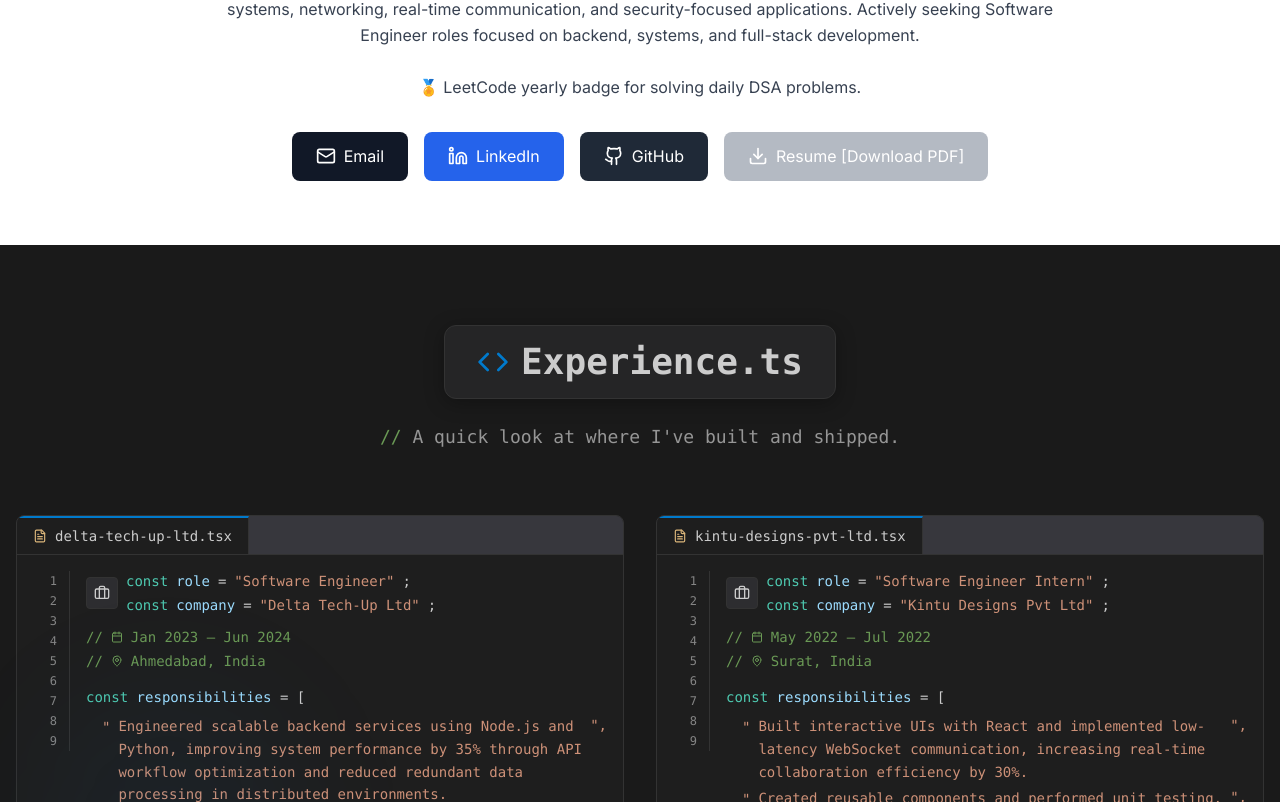
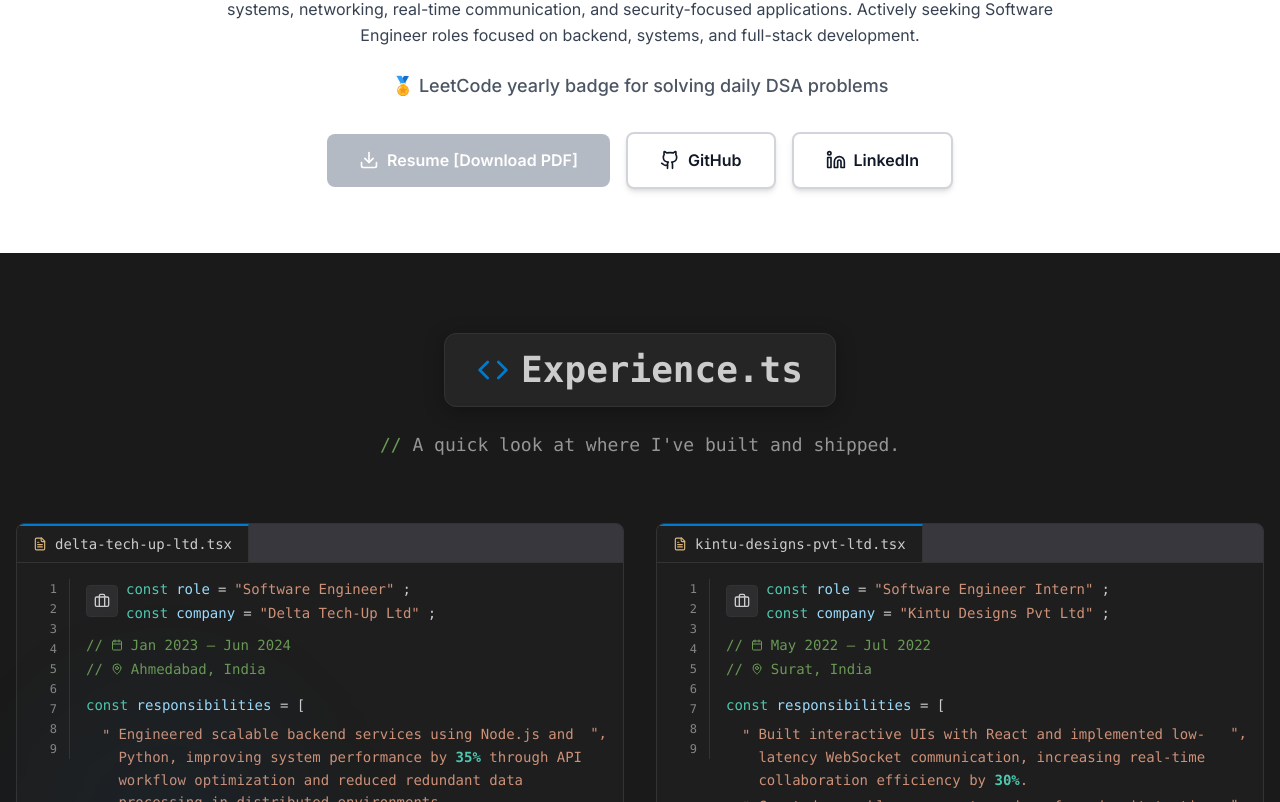
Before and after one commit to JAYKEv/portfolio, a Next.js app: page / in a window 1280 px wide. Shown: the part 398-1200 px from the top of the page. Built offline with nearby package versions, Linux system fonts and the light colour scheme.

Commit message:
Premium modern layout: Added badge, improved button styling with hover effects, highlighted metrics in experience/projects, enhanced project cards with lift animations

```diff
--- a/app/page.tsx
+++ b/app/page.tsx
@@ -31,62 +31,66 @@ export default function Home() {
           </div>
 
           {/* About Text */}
-          <div className="prose prose-lg max-w-none text-center mb-8">
-            <p className="text-gray-700 leading-relaxed whitespace-pre-line">
+          <div className="prose prose-lg max-w-none text-center mb-6">
+            <p className="text-gray-700 leading-relaxed">
               {site.summary}
             </p>
           </div>
 
-          {/* Social Links */}
+          {/* Badge */}
+          {site.badge && (
+            <div className="text-center mb-8">
+              <p className="text-gray-600 text-lg font-medium">
+                {site.badge}
+              </p>
+            </div>
+          )}
+
+          {/* Action Buttons with Premium Styling */}
           <div className="flex items-center justify-center gap-4 flex-wrap">
-            <a
-              href={`mailto:${site.email}`}
-              className="inline-flex items-center gap-2 px-6 py-3 bg-gray-900 text-white rounded-lg
-                         hover:bg-gray-800 transition-all duration-200"
-            >
-              <Mail className="w-5 h-5" />
-              <span>Email</span>
-            </a>
-            {site.socials.linkedin && (
+            {site.resume ? (
               <a
-                href={site.socials.linkedin}
-                target="_blank"
-                rel="noopener noreferrer"
-                className="inline-flex items-center gap-2 px-6 py-3 bg-blue-600 text-white rounded-lg
-                           hover:bg-blue-700 transition-all duration-200"
+                href={site.resume}
+                download
+                className="inline-flex items-center gap-2 px-8 py-3.5 bg-[#1F6FEB] text-white rounded-lg
+                           font-semibold shadow-lg hover:bg-[#1a5fd9] hover:shadow-xl
+                           hover:scale-105 transition-all duration-300"
               >
-                <Linkedin className="w-5 h-5" />
-                <span>LinkedIn</span>
+                <Download className="w-5 h-5" />
+                <span>Resume</span>
               </a>
+            ) : (
+              <span className="inline-flex items-center gap-2 px-8 py-3.5 bg-gray-400 text-white rounded-lg
+                             cursor-not-allowed opacity-75 font-semibold">
+                <Download className="w-5 h-5" />
+                <span>Resume [Download PDF]</span>
+              </span>
             )}
             {site.socials.github && (
               <a
                 href={site.socials.github}
                 target="_blank"
                 rel="noopener noreferrer"
-                className="inline-flex items-center gap-2 px-6 py-3 bg-gray-800 text-white rounded-lg
-                           hover:bg-gray-700 transition-all duration-200"
+                className="inline-flex items-center gap-2 px-8 py-3.5 bg-white text-gray-900 rounded-lg
+                           font-semibold border-2 border-gray-300 shadow-md hover:border-gray-400
+                           hover:shadow-lg hover:scale-105 transition-all duration-300"
               >
                 <Github className="w-5 h-5" />
                 <span>GitHub</span>
               </a>
             )}
-            {site.resume ? (
+            {site.socials.linkedin && (
               <a
-                href={site.resume}
-                download
-                className="inline-flex items-center gap-2 px-6 py-3 bg-green-600 text-white rounded-lg
-                           hover:bg-green-700 transition-all duration-200"
+                href={site.socials.linkedin}
+                target="_blank"
+                rel="noopener noreferrer"
+                className="inline-flex items-center gap-2 px-8 py-3.5 bg-white text-gray-900 rounded-lg
+                           font-semibold border-2 border-gray-300 shadow-md hover:border-gray-400
+                           hover:shadow-lg hover:scale-105 transition-all duration-300"
               >
-                <Download className="w-5 h-5" />
-                <span>Resume</span>
+                <Linkedin className="w-5 h-5" />
+                <span>LinkedIn</span>
               </a>
-            ) : (
-              <span className="inline-flex items-center gap-2 px-6 py-3 bg-gray-400 text-white rounded-lg
-                             cursor-not-allowed opacity-75">
-                <Download className="w-5 h-5" />
-                <span>Resume [Download PDF]</span>
-              </span>
             )}
           </div>
         </div>
--- a/components/Experience.tsx
+++ b/components/Experience.tsx
@@ -232,17 +232,30 @@ function ExperienceCard({ item, index }: { item: ExperienceItem; index: number }
                 <span className="text-[#9cdcfe]">responsibilities</span>
                 <span className="text-[#cccccc]"> = [</span>
               </div>
-              {item.bullets.map((bullet, i) => (
+              {item.bullets.map((bullet, i) => {
+                // Highlight metrics (percentages, numbers with +, sub-Xms)
+                const parts = bullet.split(/(\d+%|\d+\+|sub-\d+ms)/g);
+
+                return (
                   <div
                     key={`${item.company}-bullet-${i}`}
                     className="flex items-start gap-2 ml-4 text-[#ce9178]"
                     style={{ display: 'flex' }}
                   >
                     <span className="mt-0.5">"</span>
-                  <span className="flex-1 leading-relaxed">{bullet || ''}</span>
+                    <span className="flex-1 leading-relaxed">
+                      {parts.map((part, idx) =>
+                        /^\d+%$|^\d+\+$|^sub-\d+ms$/.test(part) ? (
+                          <strong key={idx} className="text-[#4ec9b0] font-bold">{part}</strong>
+                        ) : (
+                          <span key={idx}>{part}</span>
+                        )
+                      )}
+                    </span>
                     <span>",</span>
                   </div>
-              ))}
+                );
+              })}
               <div className="text-[#cccccc]">];</div>
             </div>
           ) : null}
--- a/components/FeaturedProjects.tsx
+++ b/components/FeaturedProjects.tsx
@@ -45,8 +45,10 @@ export default function FeaturedProjects({ projects }: FeaturedProjectsProps) {
               whileInView={{ opacity: 1, y: 0 }}
               viewport={{ once: true }}
               transition={{ duration: 0.5, delay: index * 0.1 }}
+              whileHover={{ y: -4, scale: 1.02 }}
               className="group relative bg-white border border-gray-200 rounded-xl p-6
-                         hover:border-gray-300 hover:shadow-lg transition-all duration-300"
+                         hover:border-blue-300 hover:shadow-xl transition-all duration-300
+                         hover:bg-gradient-to-br hover:from-white hover:to-blue-50/30"
             >
               {/* Header */}
               <div className="flex items-start justify-between mb-4">
@@ -97,12 +99,25 @@ export default function FeaturedProjects({ projects }: FeaturedProjectsProps) {
 
               {/* Bullets */}
               <ul className="space-y-2 mb-4">
-                {project.bullets.map((bullet, i) => (
-                  <li key={i} className="flex items-start gap-2 text-sm text-gray-600">
-                    <span className="text-blue-600 mt-1.5">•</span>
-                    <span className="leading-relaxed">{bullet}</span>
-                  </li>
-                ))}
+                {project.bullets.map((bullet, i) => {
+                  // Highlight metrics (percentages, numbers with +, sub-Xms)
+                  const parts = bullet.split(/(\d+%|\d+\+|sub-\d+ms)/g);
+
+                  return (
+                    <li key={i} className="flex items-start gap-2 text-sm text-gray-600 group-hover:text-gray-700 transition-colors">
+                      <span className="text-blue-600 mt-1.5 font-bold">•</span>
+                      <span className="leading-relaxed">
+                        {parts.map((part, idx) =>
+                          /^\d+%$|^\d+\+$|^sub-\d+ms$/.test(part) ? (
+                            <strong key={idx} className="text-[#F5A623] font-bold">{part}</strong>
+                          ) : (
+                            <span key={idx}>{part}</span>
+                          )
+                        )}
+                      </span>
+                    </li>
+                  );
+                })}
               </ul>
 
               {/* Tags */}
--- a/components/Skills.tsx
+++ b/components/Skills.tsx
@@ -603,7 +603,7 @@ function SectionHeader() {
       <motion.h2
         className="text-4xl lg:text-5xl font-bold tracking-tight mb-4 relative z-10"
         style={{
-          background: 'linear-gradient(135deg, #111 0%, #555 50%, #888 100%)',
+          background: 'linear-gradient(135deg, #1F6FEB 0%, #2D2D2D 50%, #1F6FEB 100%)',
           WebkitBackgroundClip: 'text',
           WebkitTextFillColor: 'transparent',
           backgroundClip: 'text',
--- a/lib/siteConfig.ts
+++ b/lib/siteConfig.ts
@@ -1,7 +1,8 @@
 export const site = {
   name: "Jaykumar Kevadiya",
   role: "Software Engineer — Full-Stack & Backend (React, Node.js, Python)",
-  summary: "I build scalable backend systems, full-stack applications, and real-time platforms. Skilled in designing APIs, handling concurrency, optimizing performance, and delivering software used by hundreds of users. Experienced in distributed systems, networking, real-time communication, and security-focused applications. Actively seeking Software Engineer roles focused on backend, systems, and full-stack development.\n\n🏅 LeetCode yearly badge for solving daily DSA problems.",
+  summary: "I build scalable backend systems, full-stack applications, and real-time platforms. Skilled in designing APIs, handling concurrency, optimizing performance, and delivering software used by hundreds of users. Experienced in distributed systems, networking, real-time communication, and security-focused applications. Actively seeking Software Engineer roles focused on backend, systems, and full-stack development.",
+  badge: "🏅 LeetCode yearly badge for solving daily DSA problems",
   location: "Toronto, ON",
   email: "jay.kevadiya.dev@gmail.com",
   phone: "+1 (519)-990-3981",
@@ -107,7 +108,7 @@ export const site = {
       link: "https://github.com/JAYKEv/SecureAuth-Portal"
     },
     {
-      title: "AuthCore-Service",
+      title: "AuthCore-Service (GitHub only)",
       description: "Backend authentication and authorization with JWT, refresh token rotation, RBAC, and rate limiting.",
       bullets: [
         "Built backend authentication and authorization with JWT, refresh token rotation, RBAC, and rate limiting.",
```
Lines whose indentation alone changed are shown as unchanged.
